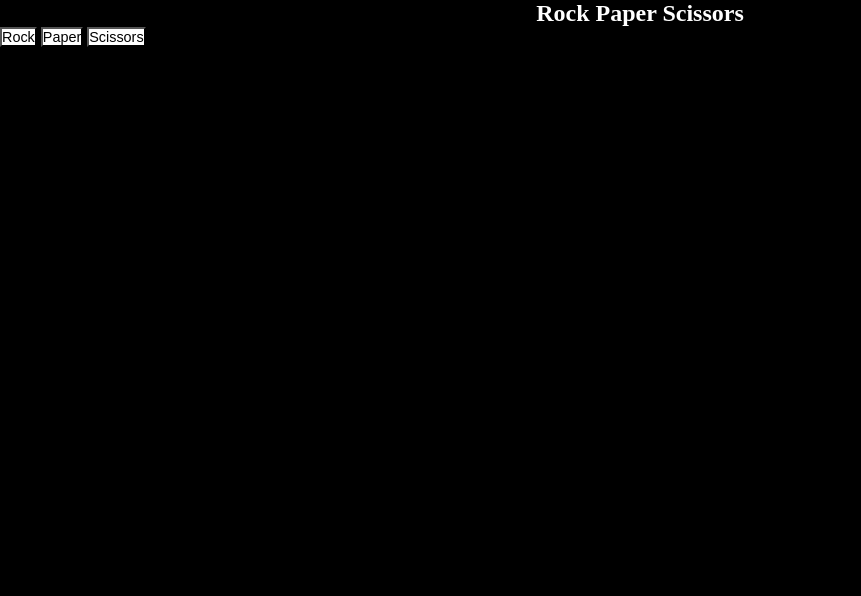
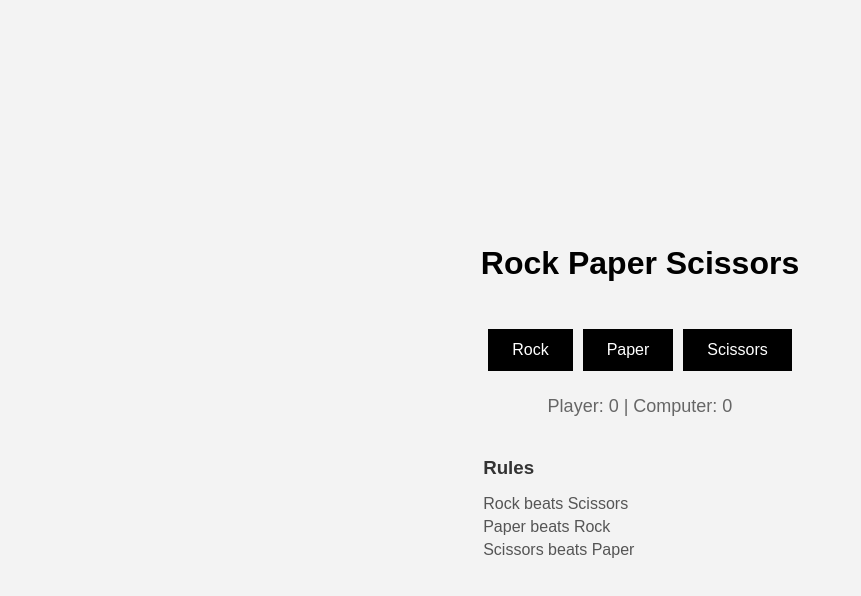
Before and after one commit to Amaldixon/Project2, a plain HTML site: page index.html in a window 1280 px wide. Shown: the whole page, without its empty margins (0-861 px from the left). Drawn offline with Linux system fonts and the light colour scheme.

Commit message:
Update style.css

```diff
--- a/style.css
+++ b/style.css
@@ -1,27 +1,105 @@
-*{
-    padding: 0;
-    margin: 0;
-    box-sizing: border-box;
-    background-color: black;
+body {
+  background-color: #f3f3f3;
+  font-family: Arial, sans-serif;
+  text-align: center;
+  display: flex;
+  flex-direction: column;
+  justify-content: center;
+  align-items: center;
+  height: 100vh;
+  margin: 0;
 }
 
-h1{
-    text-align: center;
-    font-family: 'Times New Roman', Times, serif;
-    font-size: 1.5rem;
-    color: white;
+h1 {
+  color: black;
+  margin-top: 20px;
 }
 
-button{
-    background-color: white;
-    border-color: black;
-    color: black;
-    border-inline-color: white 10px;
-    font-size: 0.9rem;
+.game {
+  margin-top: 20px;
 }
-.container{
-    text-align: center;
-    border: 7px;
-    height: 400px;
-    padding-top: 400px;
-    }
+
+.choices {
+  display: flex;
+  justify-content: center;
+  margin-bottom: 20px;
+}
+
+.choice {
+  background-color: black;
+  border: none;
+  color: white;
+  padding: 12px 24px;
+  text-align: center;
+  text-decoration: none;
+  display: inline-block;
+  font-size: 16px;
+  margin: 5px;
+  cursor: pointer;
+  transition: background-color 0.3s ease;
+}
+
+.choice:hover {
+  background-color: #9370db; /* Darker lavender on hover */
+}
+
+#result {
+  font-size: 24px;
+  font-weight: bold;
+  color: #333;
+  margin-bottom: 20px;
+}
+
+#score {
+  font-size: 18px;
+  color: #666;
+}
+
+#rules {
+  margin-top: 40px;
+  text-align: left;
+}
+
+#rules h3 {
+  color: #333;
+  margin-bottom: 10px;
+}
+
+#rules ul {
+  list-style-type: none;
+  padding: 0;
+}
+
+#rules li {
+  margin-bottom: 5px;
+  color: #555;
+  /* Increase the font size by 30% */
+  font-size: 16px;
+}
+
+#match-result {
+  font-size: 24px;
+  font-weight: bold;
+  color: #333;
+  margin-top: 40px;
+}
+
+/* Media query for responsive adjustments */
+@media (max-width: 600px) {
+  h1 {
+    font-size: 24px;
+  }
+
+  .choice {
+    padding: 10px 20px;
+    font-size: 14px;
+  }
+
+  #result {
+    font-size: 20px;
+  }
+
+  #score {
+    font-size: 16px;
+  }
+}
```
